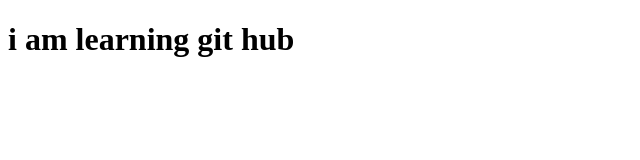
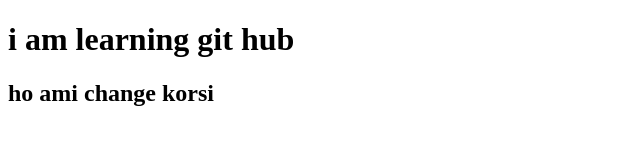
Before and after one commit to mahdi839/my-learning, a plain HTML site: page index.htm in a window 1280 px wide. Shown: the whole page, without its empty margins (0-640 px from the left). Drawn offline with Linux system fonts and the light colour scheme.

Commit message:
Update index.htm

```diff
--- a/index.htm
+++ b/index.htm
@@ -8,5 +8,6 @@
 </head>
 <body>
      <h1> i am learning git hub</h1>
+    <h2> ho ami change korsi </>
 </body>
 </html>
```
